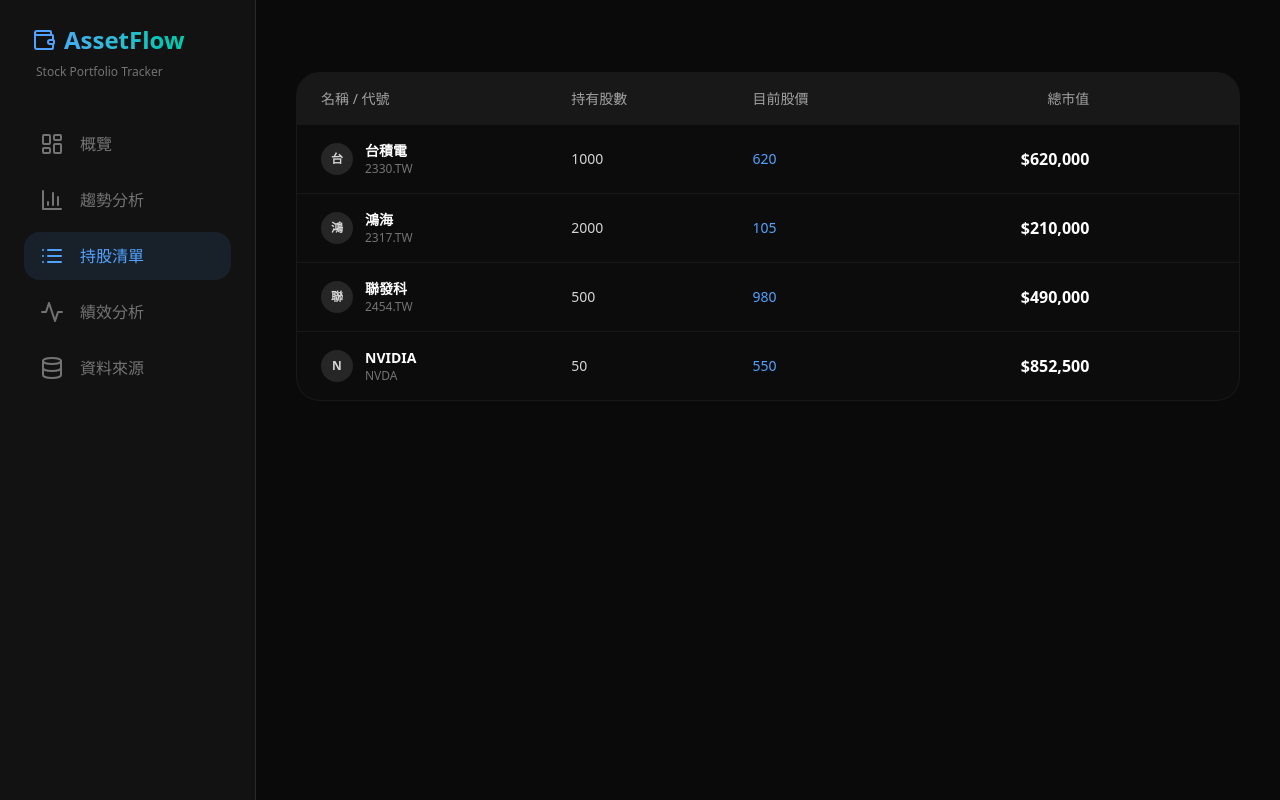
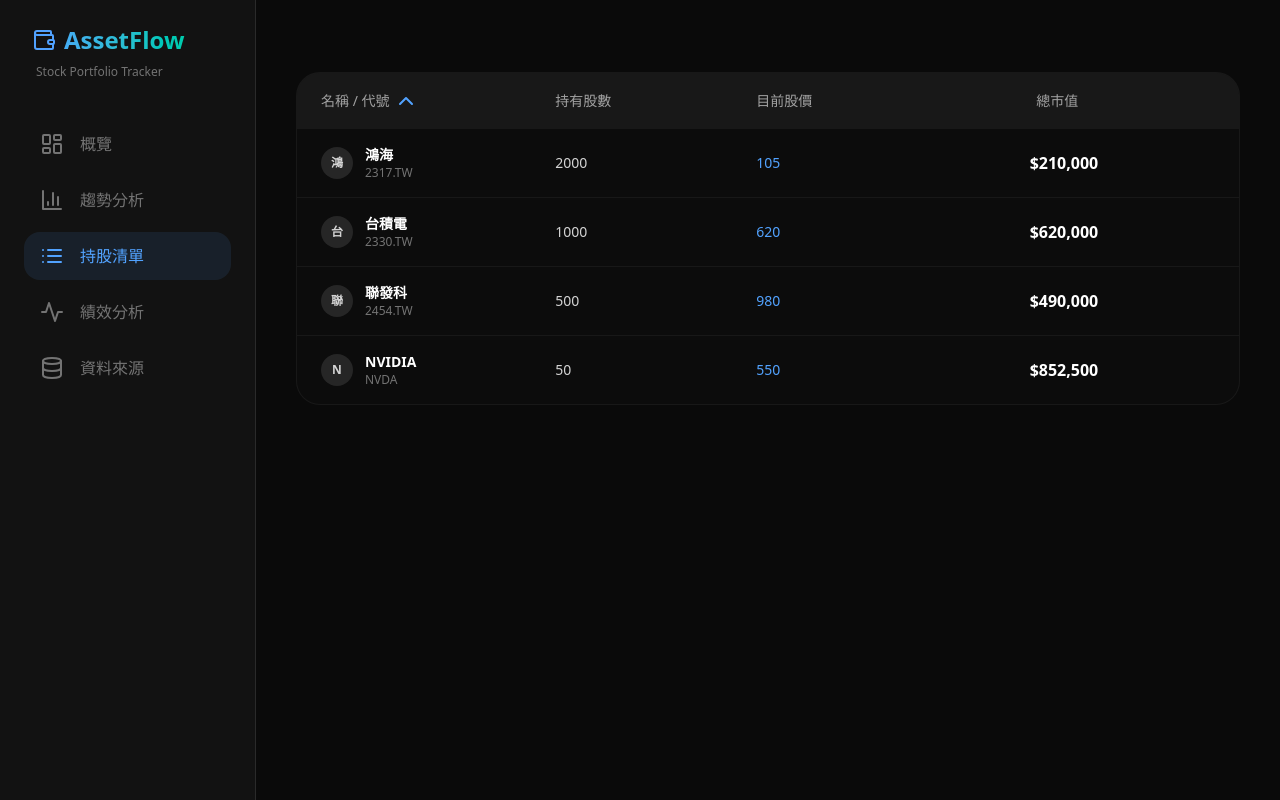
Before and after one commit to chenkaiju/stock-asset-manager, a React (Vite) app: page / in a window 1280 px wide. Both pictures are taken after a click on the button "持股清單". Built offline with nearby package versions, Linux system fonts and the light colour scheme.

Commit message:
feat: implement stock list sorting by code, name, quantity, price, and market cap

```diff
--- a/src/components/Icons.jsx
+++ b/src/components/Icons.jsx
@@ -90,5 +90,11 @@
     ),
     Info: (props) => (
         <svg xmlns="http://www.w3.org/2000/svg" width="24" height="24" viewBox="0 0 24 24" fill="none" stroke="currentColor" strokeWidth="2" strokeLinecap="round" strokeLinejoin="round" {...props}><circle cx="12" cy="12" r="10" /><line x1="12" x2="12" y1="16" y2="12" /><line x1="12" x2="12.01" y1="8" y2="8" /></svg>
+    ),
+    ArrowUp: (props) => (
+        <svg xmlns="http://www.w3.org/2000/svg" width="24" height="24" viewBox="0 0 24 24" fill="none" stroke="currentColor" strokeWidth="2" strokeLinecap="round" strokeLinejoin="round" {...props}><path d="m18 15-6-6-6 6" /></svg>
+    ),
+    ArrowDown: (props) => (
+        <svg xmlns="http://www.w3.org/2000/svg" width="24" height="24" viewBox="0 0 24 24" fill="none" stroke="currentColor" strokeWidth="2" strokeLinecap="round" strokeLinejoin="round" {...props}><path d="m6 9 6 6 6-6" /></svg>
     )
 };
--- a/src/components/StockList.jsx
+++ b/src/components/StockList.jsx
@@ -3,11 +3,58 @@
 import { formatCurrency } from '../utils/formatters';
 
 export const StockList = ({ data }) => {
+    const [sortConfig, setSortConfig] = React.useState({ key: '代號', direction: 'asc' });
+
+    const handleSort = (key) => {
+        let direction = 'asc';
+        if (sortConfig.key === key && sortConfig.direction === 'asc') {
+            direction = 'desc';
+        }
+        setSortConfig({ key, direction });
+    };
+
+    const sortedData = React.useMemo(() => {
+        if (!data) return [];
+        return [...data].sort((a, b) => {
+            const aValue = a[sortConfig.key];
+            const bValue = b[sortConfig.key];
+
+            if (aValue < bValue) {
+                return sortConfig.direction === 'asc' ? -1 : 1;
+            }
+            if (aValue > bValue) {
+                return sortConfig.direction === 'asc' ? 1 : -1;
+            }
+            return 0;
+        });
+    }, [data, sortConfig]);
+
+    const SortIcon = ({ columnKey }) => {
+        if (sortConfig.key !== columnKey) return <div className="w-4 h-4" />; // Placeholder
+        return sortConfig.direction === 'asc'
+            ? <Icons.ArrowUp size={14} className="text-blue-400" />
+            : <Icons.ArrowDown size={14} className="text-blue-400" />;
+    };
+
+    // Sortable Header Component
+    const SortableHeader = ({ label, sortKey, align = "left" }) => (
+        <th
+            className={`px-6 py-4 font-medium cursor-pointer hover:text-white transition-colors select-none ${align === "right" ? "text-right" : "text-left"}`}
+            onClick={() => handleSort(sortKey)}
+        >
+            <div className={`flex items-center gap-1 ${align === "right" ? "justify-end" : "justify-start"}`}>
+                {label}
+                <SortIcon columnKey={sortKey} />
+            </div>
+        </th>
+    );
+
     return (
         <div className="pb-8">
-            {/* Mobile Card View */}
+            {/* Mobile Card View (Sorted) */}
             <div className="grid grid-cols-1 gap-3 md:hidden">
-                {data.map((stock) => (
+                {/* Mobile Sort Controls could go here if needed, for now just use sorted data */}
+                {sortedData.map((stock) => (
                     <div key={stock.代號} className="bg-neutral-900/30 p-4 rounded-2xl border border-white/5 space-y-3">
                         <div className="flex justify-between items-start">
                             <div className="flex items-center gap-3">
@@ -44,15 +91,27 @@
                 <table className="w-full text-left border-collapse">
                     <thead>
                         <tr className="bg-white/5 text-neutral-400 text-sm">
-                            <th className="px-6 py-4 font-medium">名稱 / 代號</th>
-                            <th className="px-6 py-4 font-medium">持有股數</th>
-                            <th className="px-6 py-4 font-medium">目前股價</th>
-                            <th className="px-6 py-4 font-medium text-right">總市值</th>
+                            <th
+                                className="px-6 py-4 font-medium cursor-pointer hover:text-white transition-colors select-none"
+                                onClick={() => handleSort(sortConfig.key === '代號' ? '股票名稱' : '代號')}
+                            >
+                                <div className="flex items-center gap-1">
+                                    名稱 / 代號
+                                    {(sortConfig.key === '代號' || sortConfig.key === '股票名稱') && (
+                                        sortConfig.direction === 'asc'
+                                            ? <Icons.ArrowUp size={14} className="text-blue-400" />
+                                            : <Icons.ArrowDown size={14} className="text-blue-400" />
+                                    )}
+                                </div>
+                            </th>
+                            <SortableHeader label="持有股數" sortKey="股數" />
+                            <SortableHeader label="目前股價" sortKey="現價" />
+                            <SortableHeader label="總市值" sortKey="市值" align="right" />
                             <th className="px-6 py-4"></th>
                         </tr>
                     </thead>
                     <tbody className="divide-y divide-white/5">
-                        {data.map((stock) => (
+                        {sortedData.map((stock) => (
                             <tr key={stock.代號} className="hover:bg-white/5 transition-colors group">
                                 <td className="px-6 py-4">
                                     <div className="flex items-center gap-3">
```
